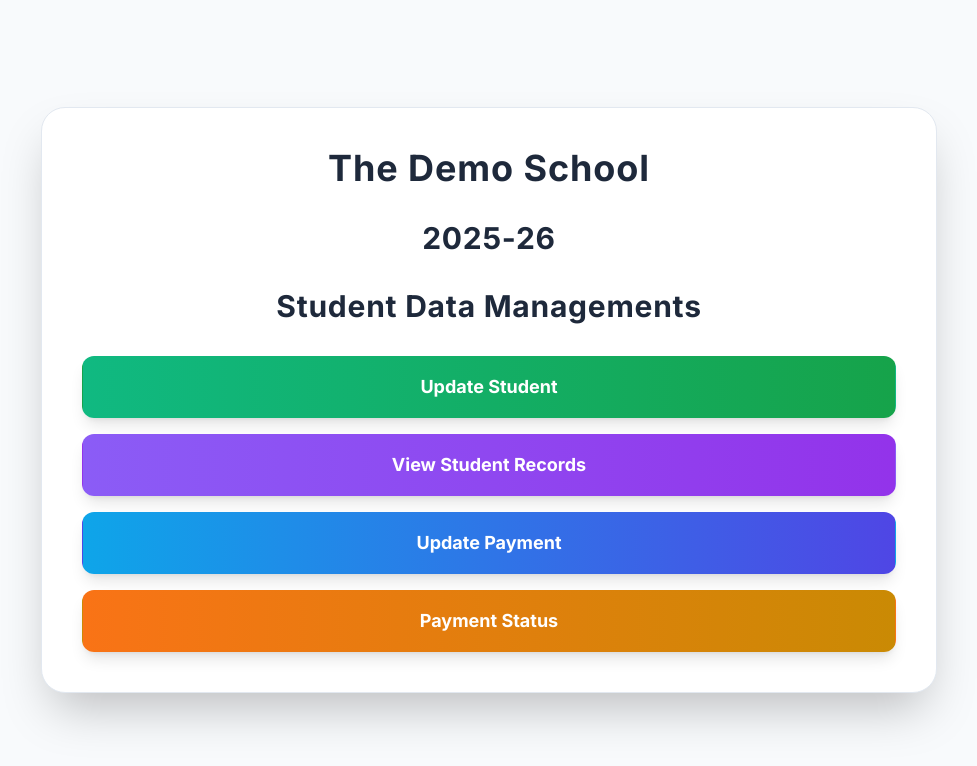
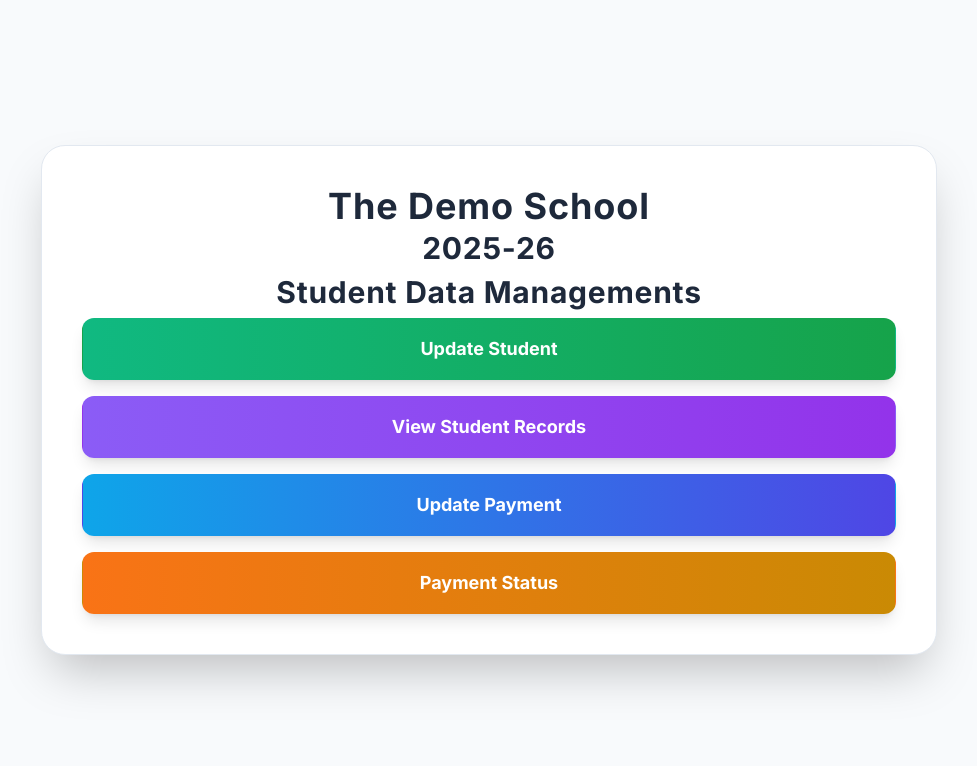
Before and after one commit to lsurjit/thedemoschoolm, a plain HTML site: page index.html in a window 1280 px wide. Shown: the whole page, without its empty margins (151-1128 px from the left). Drawn offline with nearby package versions, Linux system fonts and the light colour scheme.

Commit message:
Update index.html

```diff
--- a/index.html
+++ b/index.html
@@ -120,9 +120,9 @@
 </head>
 <body class="bg-slate-50 min-h-screen flex items-center justify-center p-4">
     <div class="bg-white p-10 rounded-3xl shadow-2xl w-full max-w-sm lg:max-w-4xl border border-slate-200 transform transition-transform duration-300 hover:scale-[1.01]">
-        <h1 class="text-4xl font-extrabold text-center text-slate-800 mb-8 tracking-wide">The Demo School</h1>
-        <h1 class="text-3xl font-extrabold text-center text-slate-800 mb-8 tracking-wide">2025-26</h1>
-        <h1 class="text-3xl font-extrabold text-center text-slate-800 mb-8 tracking-wide">Student Data Managements</h1>
+        <h1 class="text-4xl font-extrabold text-center text-slate-800 mb-1 tracking-wide">The Demo School</h1>
+        <h2 class="text-3xl font-extrabold text-center text-slate-800 mb-2 tracking-wide">2025-26</h2>
+        <h3 class="text-3xl font-extrabold text-center text-slate-800 mb-2 tracking-wide">Student Data Managements</h3>
         <!-- Main Menu Section -->
         <div id="main-menu" class="flex flex-col justify-center space-y-4">
             <button type="button" id="update-student-btn"
```
